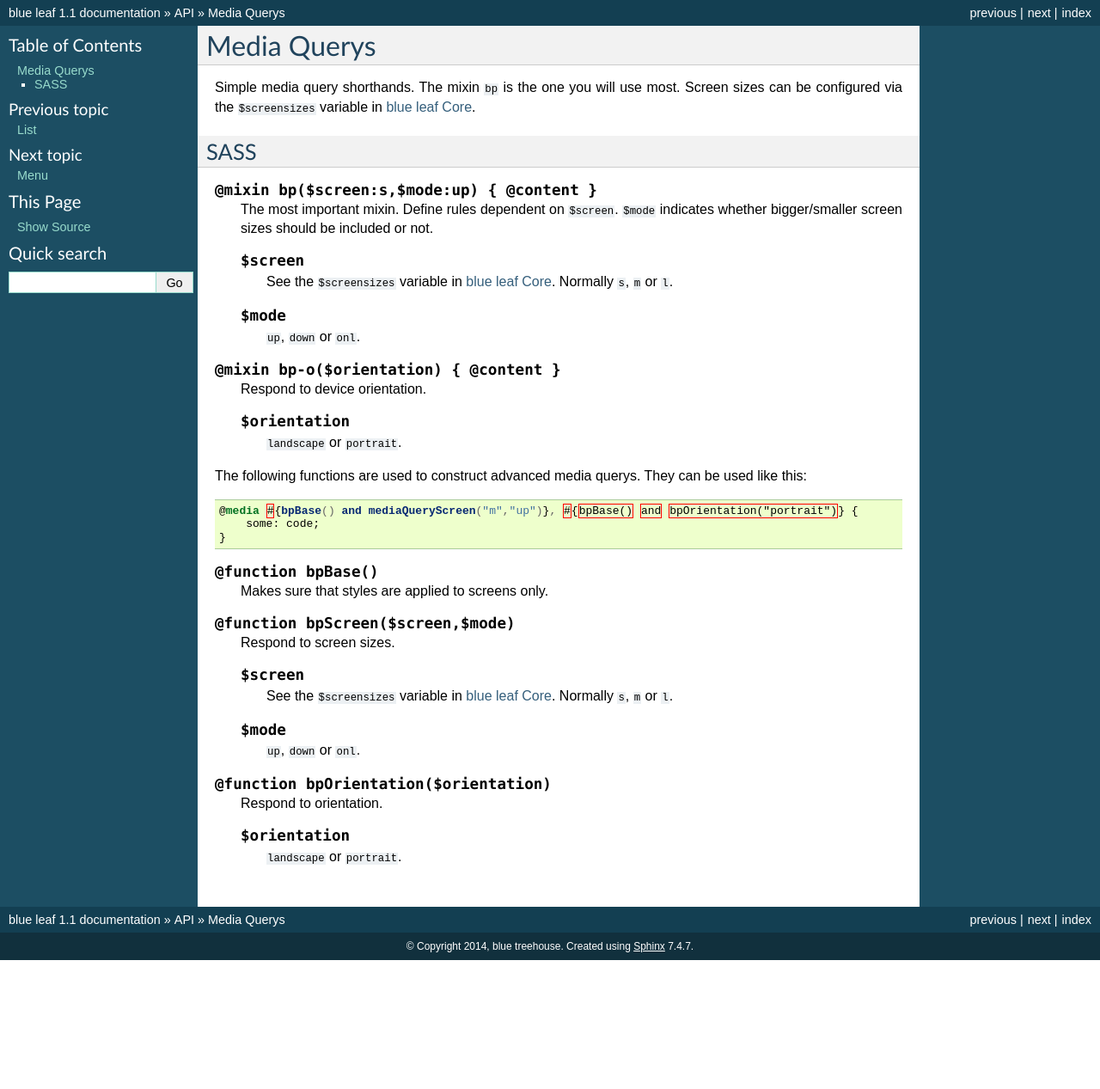
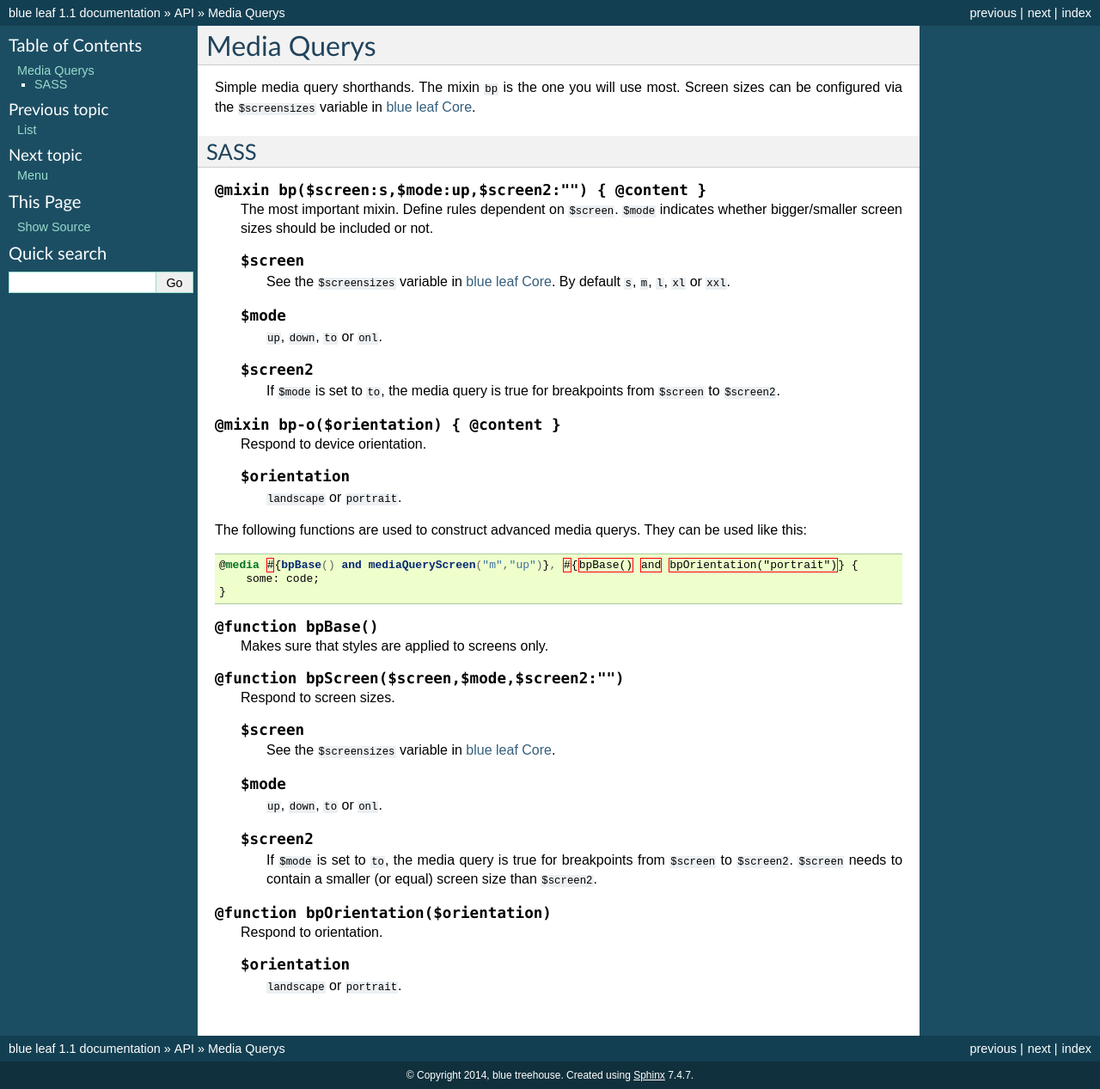
Before and after one commit to derjasper/blue.frontend, a Sphinx documentation site: the page built from public_html/docs/source/api/mediaquerys.rst, in a window 1280 px wide. Shown: the whole page at 86% size. Built offline with Sphinx 7.4.7, drawn with Linux system fonts in a browser that asks for light colours; before the commit the page ends 1117 px from its top, so only the background shows below that.

Commit message:
mediaquery docs

```diff
--- a/public_html/docs/source/api/blueleaf.rst
+++ b/public_html/docs/source/api/blueleaf.rst
@@ -31,7 +31,8 @@ SASS
 .. describe:: $screensizes
 
    map of screen sizes with their ranges
-   (default: (s: (0em 40em), m: (40.063em 64em), l: (64.063em)))
+
+   default: (s: (0em 40em), m: (40.063em 64em), l: (64.063em 90em), xl: (90.063em 120em), xxl: (120.063em))
 
 
 .. describe:: $predefined
--- a/public_html/docs/source/api/mediaquerys.rst
+++ b/public_html/docs/source/api/mediaquerys.rst
@@ -8,18 +8,23 @@ Screen sizes can be configured via the ``$screensizes`` variable in :doc:`bluele
 SASS
 ----
 
-.. describe:: @mixin bp($screen:s,$mode:up) { @content }
+.. describe:: @mixin bp($screen:s,$mode:up,$screen2:"") { @content }
 
    The most important mixin. Define rules dependent on ``$screen``. ``$mode`` indicates
    whether bigger/smaller screen sizes should be included or not.
 
    .. describe:: $screen
 
-      See the ``$screensizes`` variable in :doc:`blueleaf`. Normally ``s``, ``m`` or ``l``.
+      See the ``$screensizes`` variable in :doc:`blueleaf`. By default ``s``, ``m``, ``l``, ``xl`` or ``xxl``.
 
    .. describe:: $mode
 
-      ``up``, ``down`` or ``onl``.
+      ``up``, ``down``, ``to`` or ``onl``.
+
+   .. describe:: $screen2
+
+      If ``$mode`` is set to ``to``, the media query is true for breakpoints from
+      ``$screen`` to ``$screen2``.
 
 .. describe:: @mixin bp-o($orientation) { @content }
 
@@ -42,17 +47,23 @@ The following functions are used to construct advanced media querys. They can be
 
    Makes sure that styles are applied to screens only.
 
-.. describe:: @function bpScreen($screen,$mode)
+.. describe:: @function bpScreen($screen,$mode,$screen2:"")
 
    Respond to screen sizes.
 
    .. describe:: $screen
 
-      See the ``$screensizes`` variable in :doc:`blueleaf`. Normally ``s``, ``m`` or ``l``.
+      See the ``$screensizes`` variable in :doc:`blueleaf`.
 
    .. describe:: $mode
 
-      ``up``, ``down`` or ``onl``.
+      ``up``, ``down``, ``to`` or ``onl``.
+
+   .. describe:: $screen2
+
+      If ``$mode`` is set to ``to``, the media query is true for breakpoints from
+      ``$screen`` to ``$screen2``. ``$screen`` needs to contain a smaller (or equal)
+      screen size than ``$screen2``.
 
 .. describe:: @function bpOrientation($orientation)
 
```
Also changed, not shown: 1 other file.
